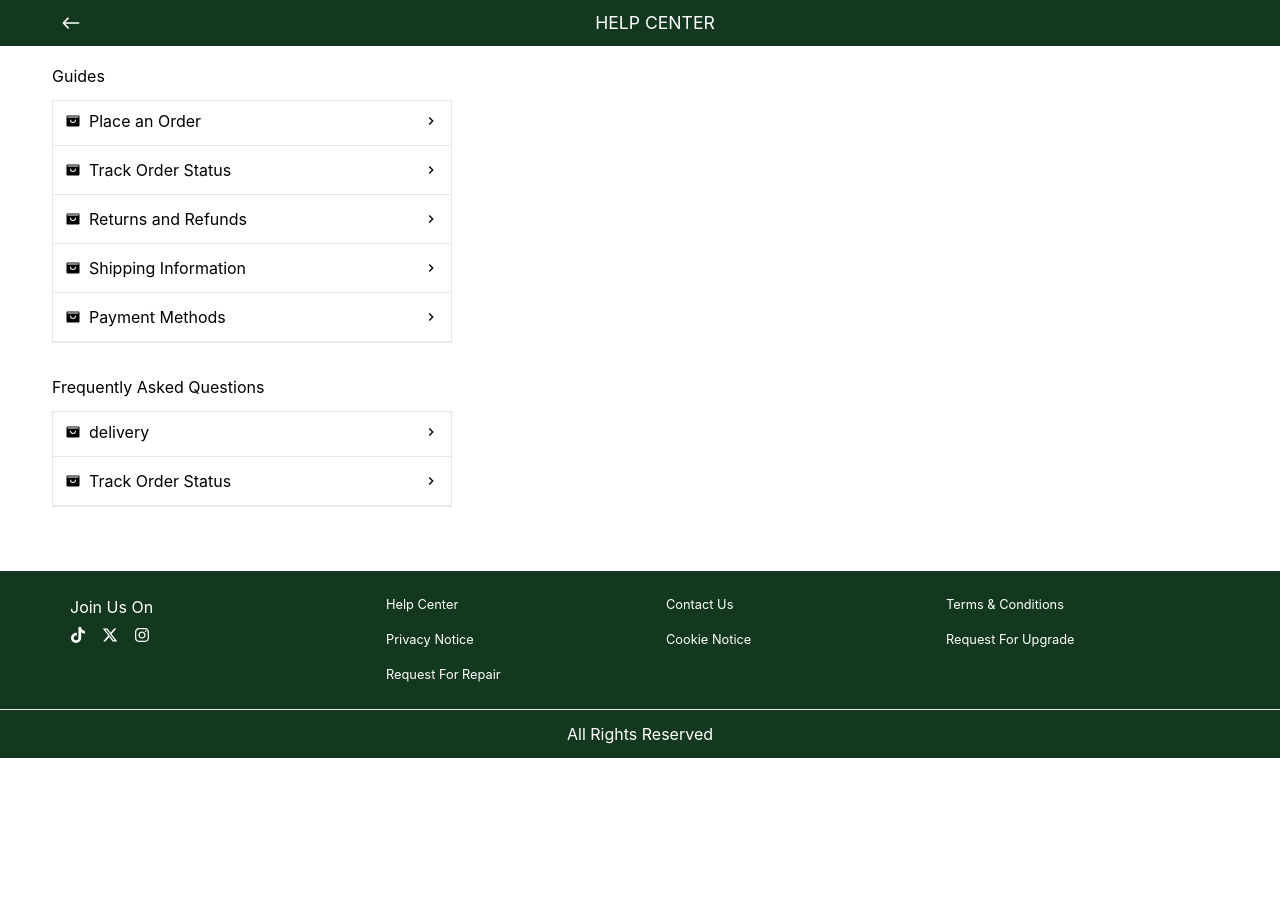
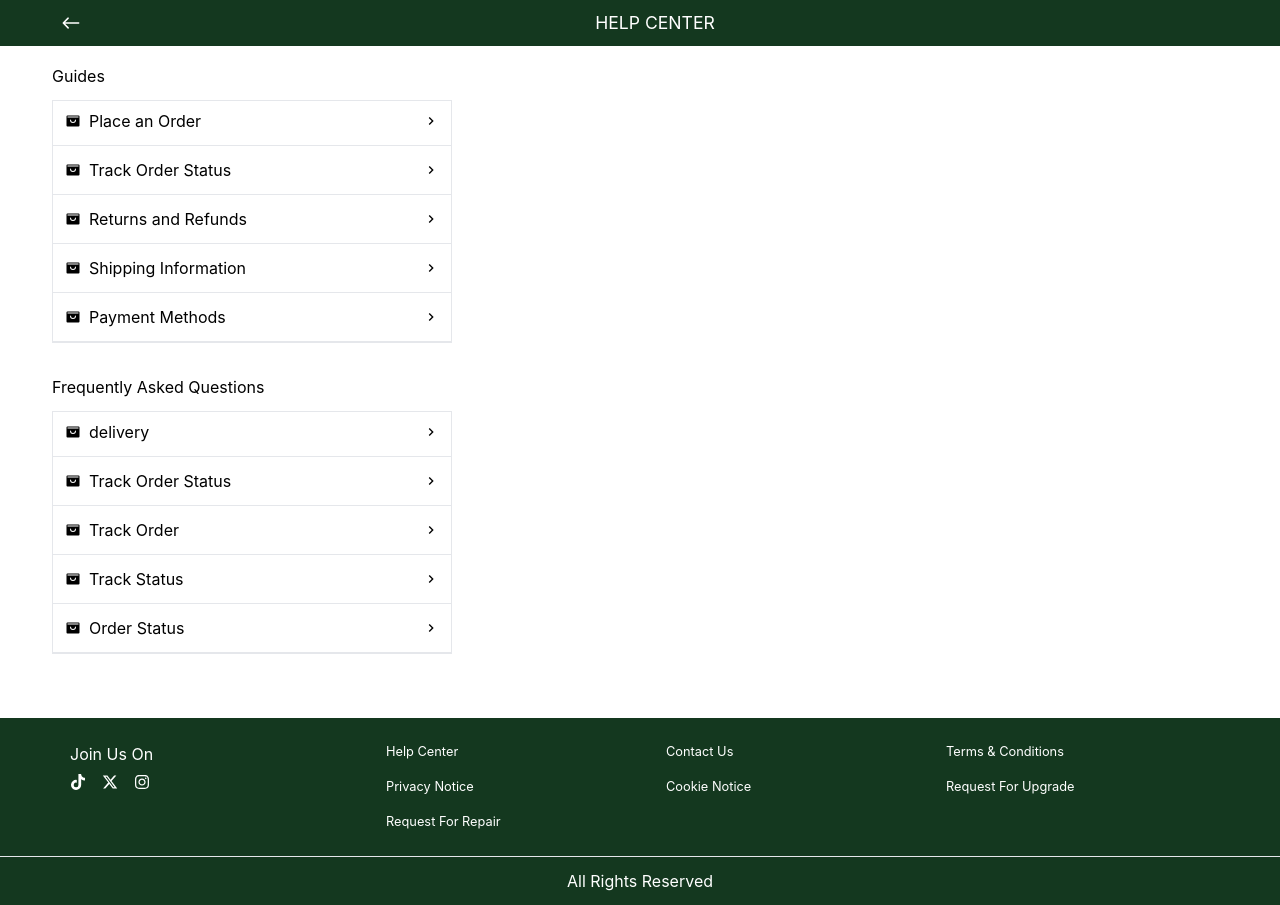
Before and after one commit to teslimdev/tsworld, a React (Create React App) app: page /Help in a window 1280 px wide. Before the commit the page ends 800 px from the top, so only its background shows below. Built offline with nearby package versions, Linux system fonts and the light colour scheme; the HTML template or start-up script is replaced by a standard one.

Commit message:
help page update

```diff
--- a/public/index.html
+++ b/public/index.html
@@ -4,6 +4,7 @@
     <meta charset="utf-8" />
     <link rel="icon" href="%PUBLIC_URL%/favicon.ico" />
     <meta name="viewport" content="width=device-width, initial-scale=1" />
+    <meta name="viewport" content="width=device-width, initial-scale=1.0">
     <meta name="theme-color" content="#000000" />
     <meta
       name="description"
--- a/src/Container/Help/Help.jsx
+++ b/src/Container/Help/Help.jsx
@@ -231,6 +231,14 @@ const Help = () => {
           question: "Question 2",
           answer: "Answer to question 2 for Place an Order.",
         },
+        {
+          question: "Question 2",
+          answer: "Answer to question 2 for Track Order Status.",
+        },
+        {
+          question: "Question 2",
+          answer: "Answer to question 2 for Track Order Status.",
+        },
       ],
     },
     "Track Order Status": {
@@ -238,6 +246,74 @@ const Help = () => {
         {
           question: "Question 3",
           answer: "Answer to question 1 for Track Order Status.",
+        },
+        {
+          question: "Question 2",
+          answer: "Answer to question 2 for Track Order Status.",
+        },
+        {
+          question: "Question 2",
+          answer: "Answer to question 2 for Track Order Status.",
+        },
+        {
+          question: "Question 2",
+          answer: "Answer to question 2 for Track Order Status.",
+        },
+      ],
+    },
+     "Track Order ": {
+      questions: [
+        {
+          question: "Question 3",
+          answer: "Answer to question 1 for Track Order Status.",
+        },
+        {
+          question: "Question 2",
+          answer: "Answer to question 2 for Track Order Status.",
+        },
+        {
+          question: "Question 2",
+          answer: "Answer to question 2 for Track Order Status.",
+        },
+        {
+          question: "Question 2",
+          answer: "Answer to question 2 for Track Order Status.",
+        },
+      ],
+    },
+     "Track  Status": {
+      questions: [
+        {
+          question: "Question 3",
+          answer: "Answer to question 1 for Track Order Status.",
+        },
+        {
+          question: "Question 2",
+          answer: "Answer to question 2 for Track Order Status.",
+        },
+        {
+          question: "Question 2",
+          answer: "Answer to question 2 for Track Order Status.",
+        },
+        {
+          question: "Question 2",
+          answer: "Answer to question 2 for Track Order Status.",
+        },
+      ],
+    },
+     " Order Status": {
+      questions: [
+        {
+          question: "Question 3",
+          answer: "Answer to question 1 for Track Order Status.",
+        },
+        {
+          question: "Question 2",
+          answer: "Answer to question 2 for Track Order Status.",
+        },
+        {
+          question: "Question 2",
+          answer: "Answer to question 2 for Track Order Status.",
         },
         {
           question: "Question 2",
@@ -278,6 +354,7 @@ const Help = () => {
     setShowBackButton(false); // Hide the back button when all list items are displayed
     setShowAllListItems(true); // Show all list items on small screens when button is clicked
   };
+
   return (
     <div>
       <div>
@@ -363,13 +440,6 @@ const Help = () => {
                   </div>
                 ))}
               </div>
-              {showBackButton && (
-                <div className="mt-4">
-                  <button onClick={toggleListItems} className="bg-gray-200 text-gray-800 py-2 px-4 rounded-md">
-                    Hide List Items
-                  </button>
-                </div>
-              )}
             </div>
           )}
           {selectedFAQ && (
@@ -404,6 +474,7 @@ const Help = () => {
           )}
         </div>
       </div>
+
           <div className="py-16 hidden md:block">
         <div className=" px-3 max-w-[1200px] m-auto">
          <div className=" grid grid-cols-2 ">
```
